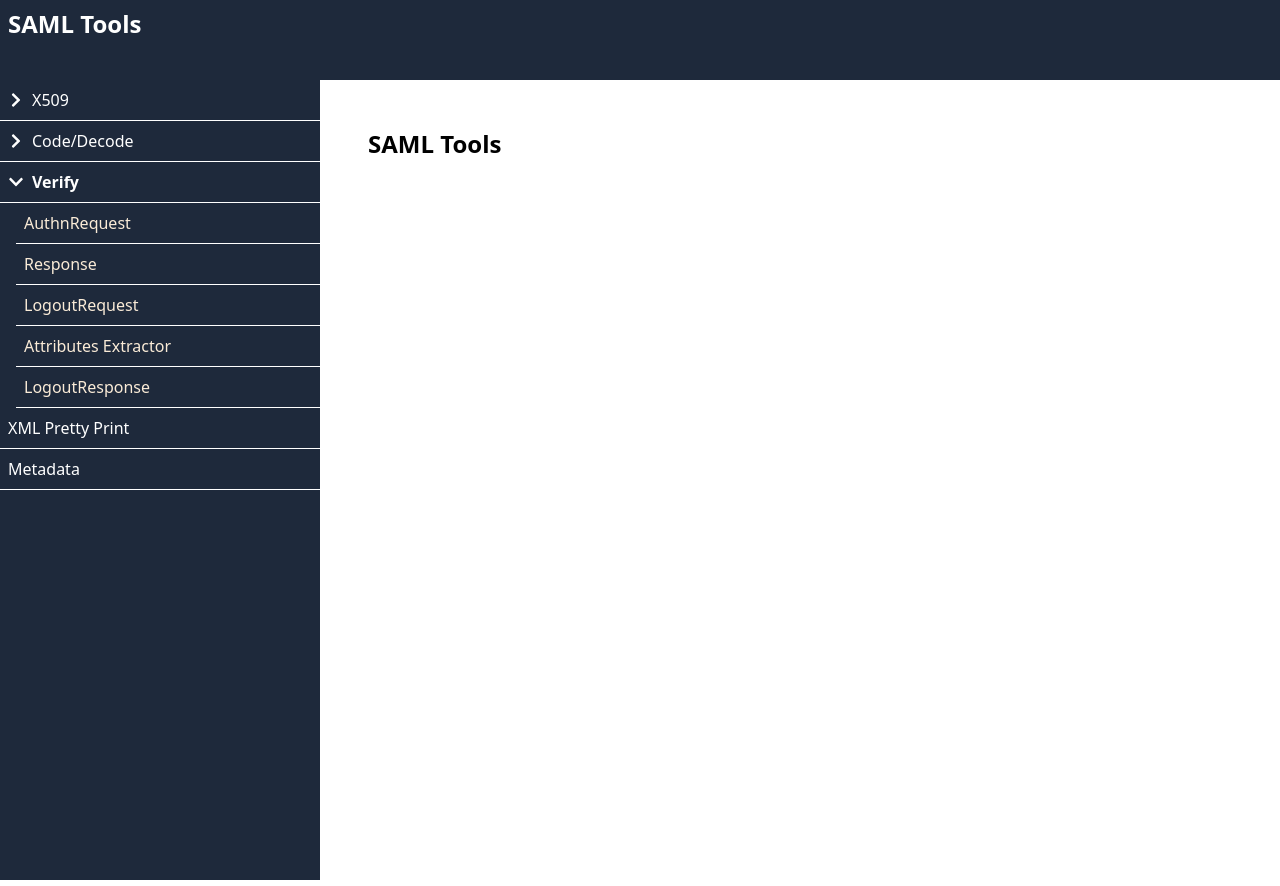
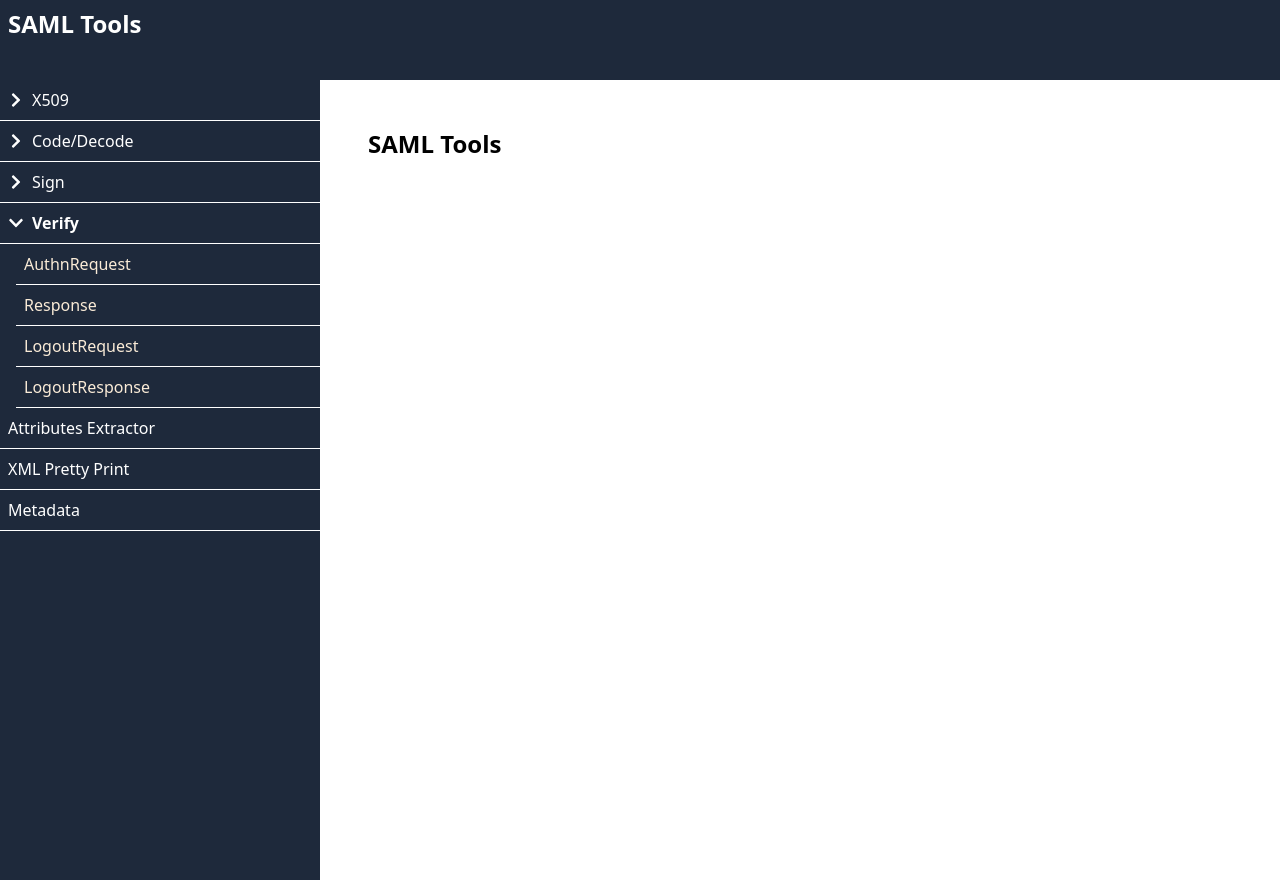
Before and after one commit to shammirbaig/saml-tools, a React (Create React App) app: page / in a window 1280 px wide. Both pictures are taken after a click on the element "Verify". Built offline with nearby package versions, Linux system fonts and the light colour scheme.

Commit message:
added sign section in sidebar

```diff
--- a/src/components/Sidebar.js
+++ b/src/components/Sidebar.js
@@ -69,6 +69,30 @@ const Sidebar = () => {
         <li>
           <div
             className={`sidebar-section ${
+              expandedSections.includes("sign") ? "expanded" : ""
+            }`}
+            onClick={() => toggleSection("sign")}
+          >
+            {expandedSections.includes("sign") ? (
+              <FaChevronDown className="sidebar-icon" />
+            ) : (
+              <FaChevronRight className="sidebar-icon" />
+            )}
+            Sign
+          </div>
+          {expandedSections.includes("sign") && (
+            <ul className="sidebar-sublist">
+              <li><Link to="/sign/authnrequest">AuthnRequest</Link></li>
+              <li><Link to="/sign/response">Response</Link></li>
+              <li><Link to="/sign/logoutrequest">LogoutRequest</Link></li>
+              <li><Link to="/sign/logoutresponse">LogoutResponse</Link></li>
+              <li><Link to="/sign/metadata">Metadata</Link></li>
+            </ul>
+          )}
+        </li>
+        <li>
+          <div
+            className={`sidebar-section ${
               expandedSections.includes("verify") ? "expanded" : ""
             }`}
             onClick={() => toggleSection("verify")}
@@ -82,14 +106,16 @@ const Sidebar = () => {
           </div>
           {expandedSections.includes("verify") && (
             <ul className="sidebar-sublist">
-              <li><Link to="/authnrequest">AuthnRequest</Link></li>
-              <li><Link to="/response">Response</Link></li>
-              <li><Link to="/logoutrequest">LogoutRequest</Link></li>
-              <li><Link to="/attributes-extractor">Attributes Extractor</Link></li>
-              <li><Link to="/logoutresponse">LogoutResponse</Link></li>
+              <li><Link to="/verify/authnrequest">AuthnRequest</Link></li>
+              <li><Link to="/verify/response">Response</Link></li>
+              <li><Link to="/verify/logoutrequest">LogoutRequest</Link></li>
+              <li><Link to="/verify/logoutresponse">LogoutResponse</Link></li>
             </ul>
           )}
         </li>
+        <li>
+        <span className="sidebar-section"><Link to="/attributes-extractor">Attributes Extractor</Link></span>
+      </li>
         <li>
           <span className="sidebar-section"><Link to="/xml-pretty-print">XML Pretty Print</Link></span>
         </li>
```
